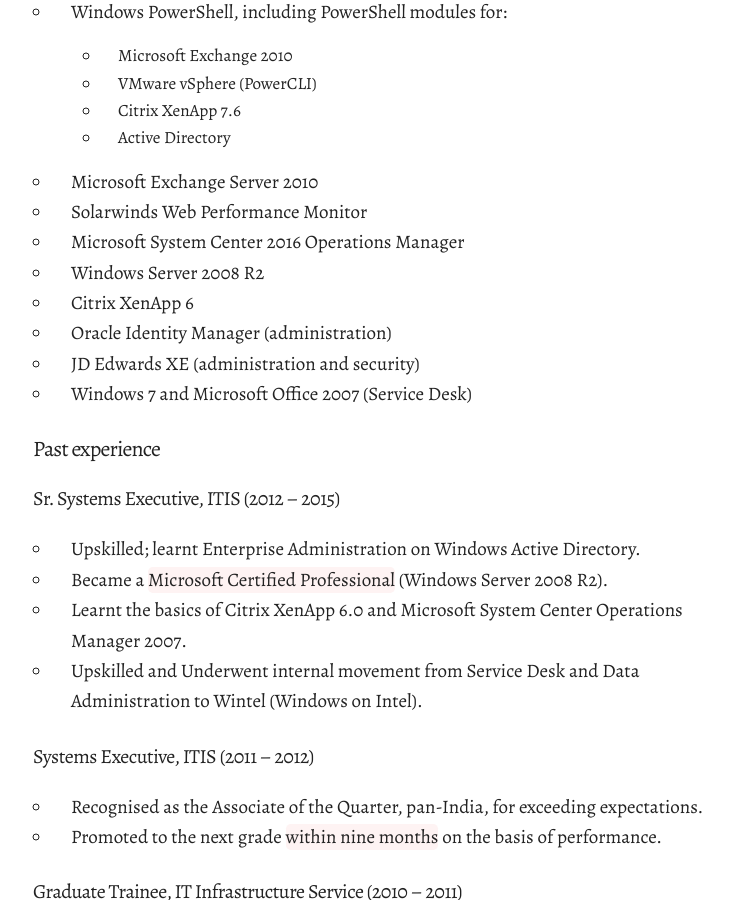
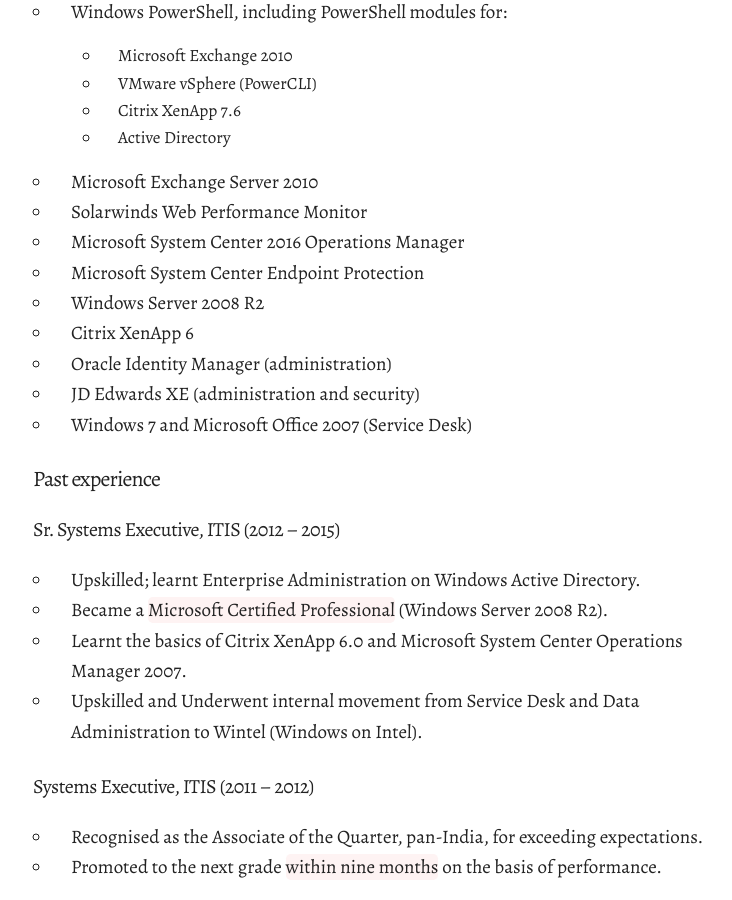
Before and after one commit to theramiyer/resume, a Jekyll site: the page built from _posts/2010-07-21-cognizant-technology-solutions.md, in a window 1280 px wide and 900 px high, scrolled down 1455 px. Shown: the whole window, without its empty margins (247-979 px from the left). Built offline with Jekyll 4.4.1, drawn with Linux system fonts in a browser that asks for light colours; nearby versions of some CDN libraries.

Commit message:
SCEP addition in CTS

```diff
--- a/_posts/2010-07-21-cognizant-technology-solutions.md
+++ b/_posts/2010-07-21-cognizant-technology-solutions.md
@@ -51,6 +51,7 @@
 - Microsoft Exchange Server&nbsp;2010
 - Solarwinds Web Performance Monitor
 - Microsoft System Center&nbsp;2016 Operations Manager
+- Microsoft System Center Endpoint Protection
 - Windows Server 2008&nbsp;R2
 - Citrix XenApp&nbsp;6
 - Oracle Identity Manager (administration)
```
